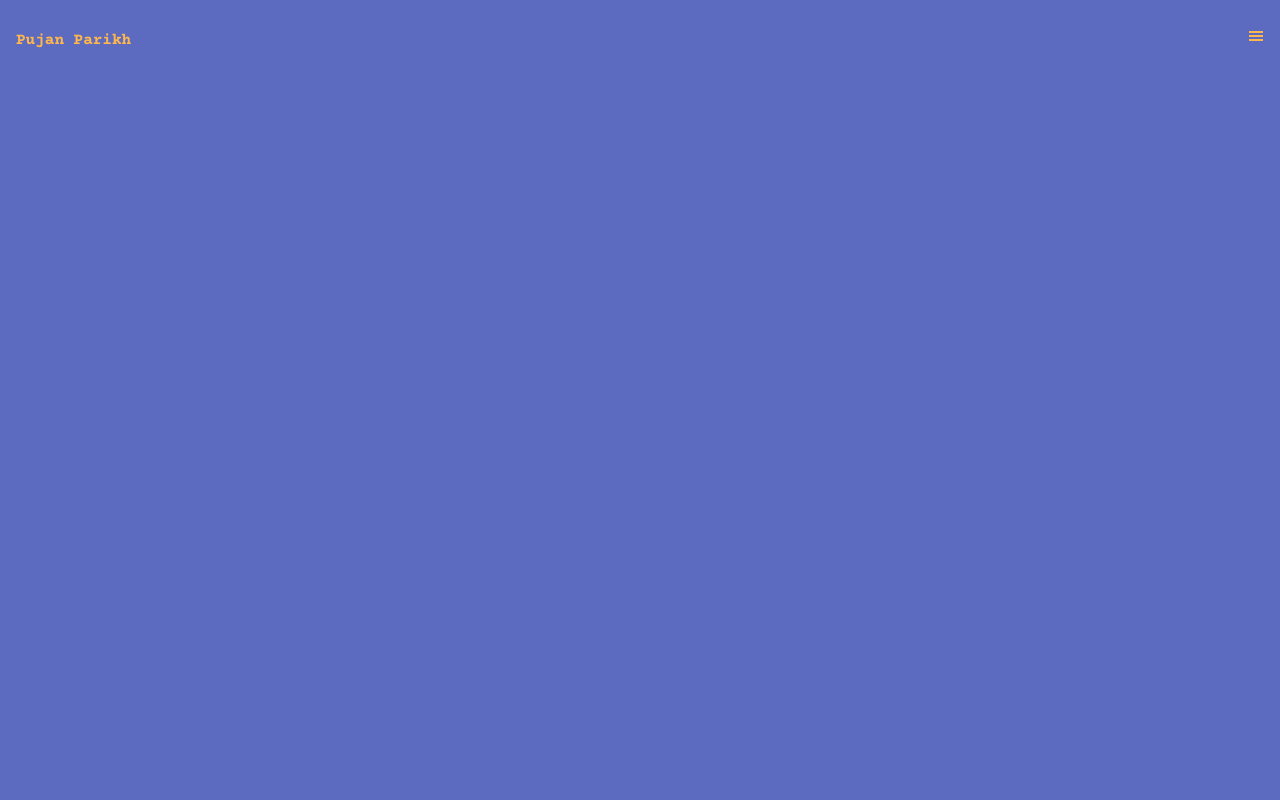
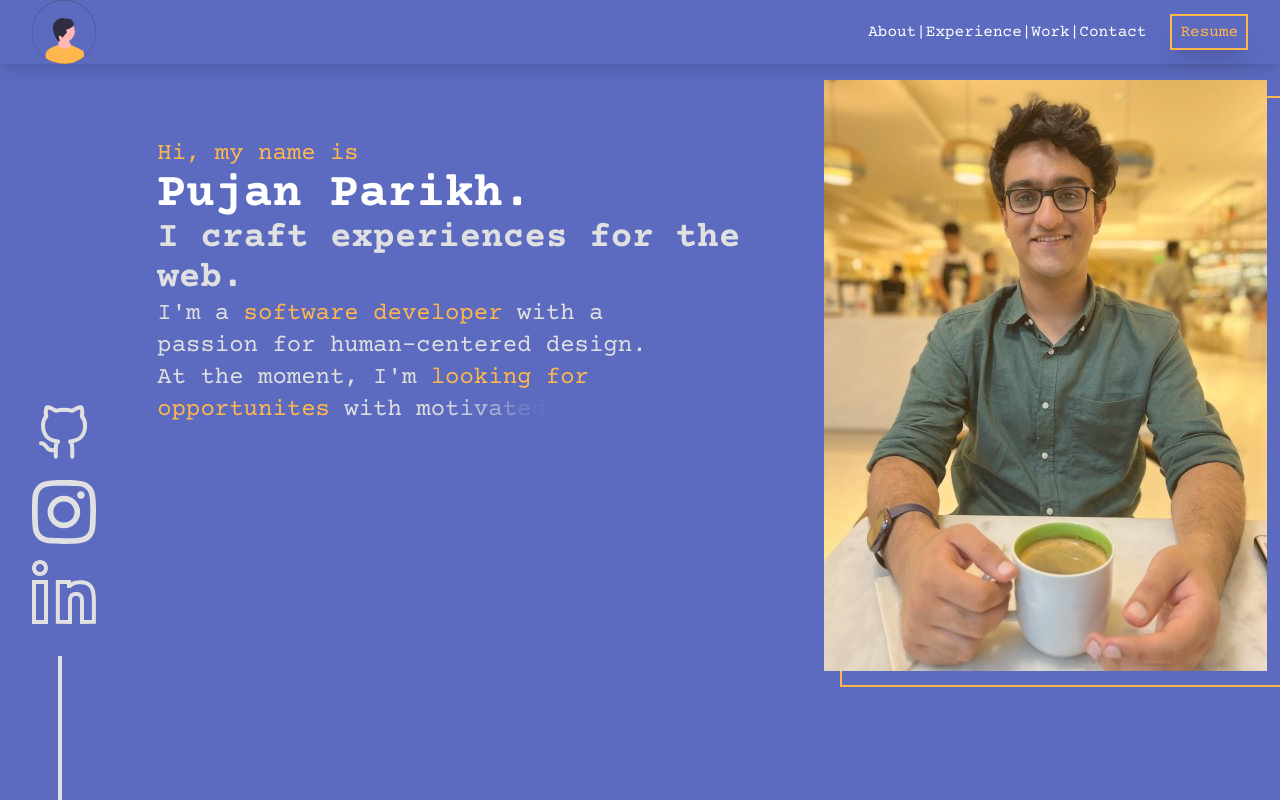
Before and after one commit to pujxn/portfolio-website, a React (Vite) app: page / in a window 1280 px wide. Built offline with nearby package versions, Linux system fonts and the light colour scheme.

Commit message:
Changed breakpoints for laptop and mobile

```diff
--- a/src/components/App.jsx
+++ b/src/components/App.jsx
@@ -5,11 +5,11 @@ import Sidebar from "@/components/Sidebar"
 function App() {
 
   return (
-    <>
+    <div className="max-sm:hidden">
       <Navbar />
       <Sidebar />
       <Home />
-    </>
+    </div>
   )
 }
 
--- a/src/components/mobile components/AppMobile.jsx
+++ b/src/components/mobile components/AppMobile.jsx
@@ -4,7 +4,7 @@ import SidebarMobile from "@/components/mobile components/SidebarMobile";
 
 const AppMobile = () => {
     return (
-        <div className="h-screen ">
+        <div className="h-screen sm:hidden">
             <NavbarMobile />
             <HomeMobile />
             <SidebarMobile />
--- a/src/main.jsx
+++ b/src/main.jsx
@@ -6,5 +6,6 @@ import AppMobile from '@/components/mobile components/AppMobile'
 ReactDOM.createRoot(document.getElementById('root')).render(
   <React.StrictMode>
     <AppMobile />
+    <App />
   </React.StrictMode>,
 )
```
